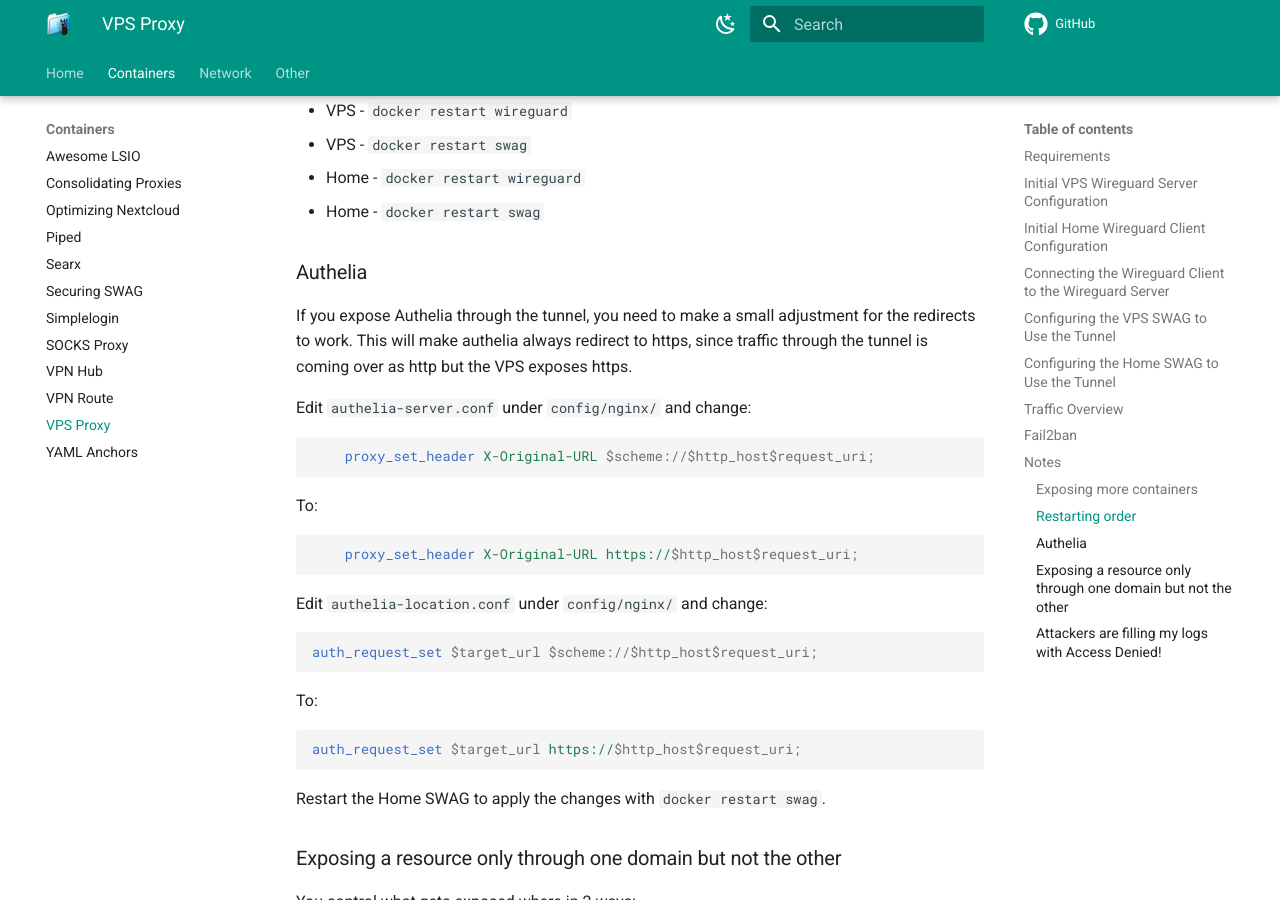
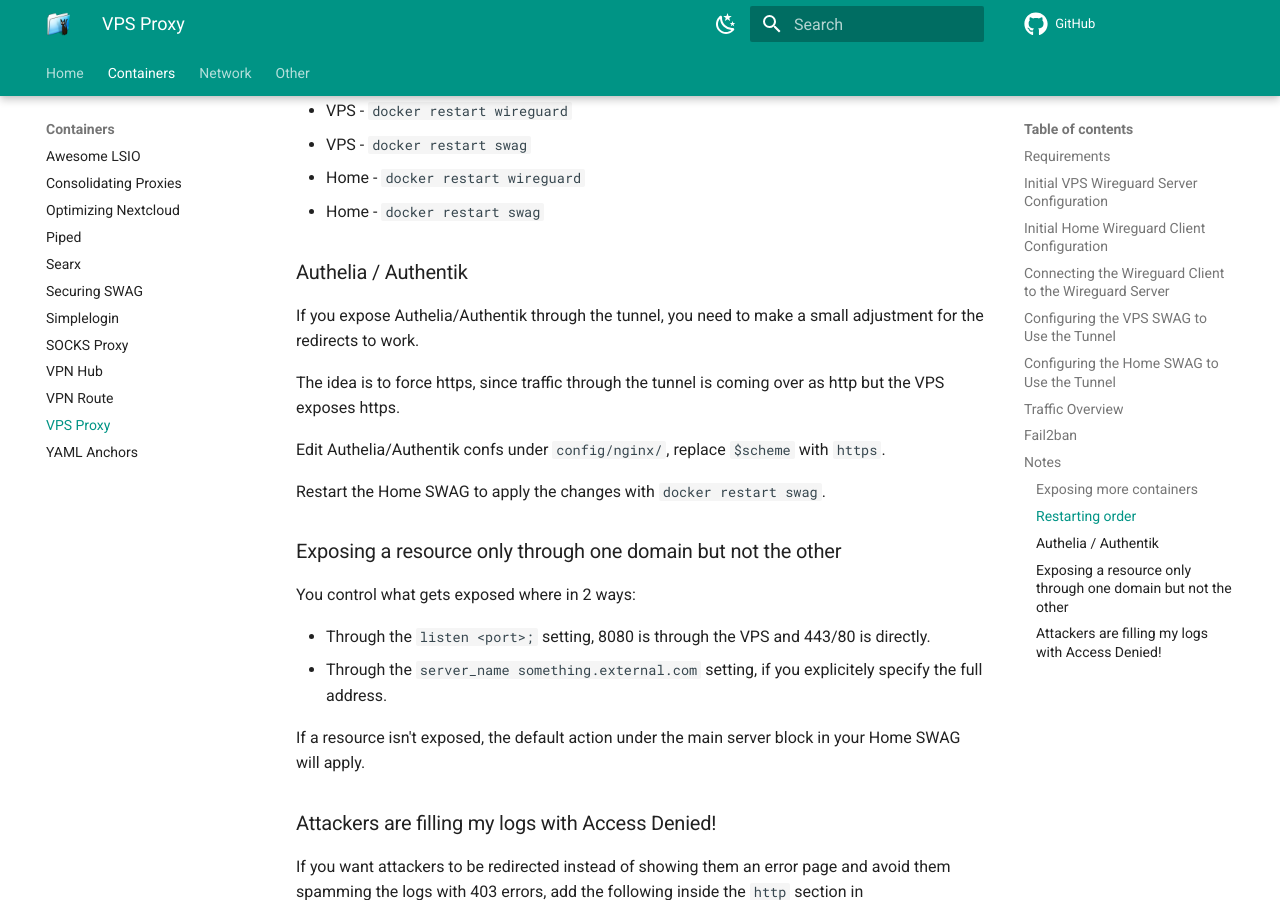
Before and after one commit to quietsy/advanced-configurations, an MkDocs documentation site: the page built from docs/vps.md, in a window 1280 px wide and 900 px high, scrolled down 7986 px. Built offline with MkDocs 1.6.1 and Material for MkDocs 9.7.7, drawn with Linux system fonts in a browser that asks for light colours; comment, search, counter and statistics services are not loaded.

Commit message:
Update vps

````diff
--- a/docs/vps.md
+++ b/docs/vps.md
@@ -289,34 +289,13 @@
 - Home - `docker restart wireguard`
 - Home - `docker restart swag`
 
-### Authelia
+### Authelia / Authentik
 
-If you expose Authelia through the tunnel, you need to make a small adjustment for the redirects to work.
-This will make authelia always redirect to https, since traffic through the tunnel is coming over as http but the VPS exposes https.
+If you expose Authelia/Authentik through the tunnel, you need to make a small adjustment for the redirects to work.
 
-Edit `authelia-server.conf` under `config/nginx/` and change:
+The idea is to force https, since traffic through the tunnel is coming over as http but the VPS exposes https.
 
-```Nginx
-    proxy_set_header X-Original-URL $scheme://$http_host$request_uri;
-```
-
-To:
-
-```Nginx
-    proxy_set_header X-Original-URL https://$http_host$request_uri;
-```
-
-Edit `authelia-location.conf` under `config/nginx/` and change:
-
-```Nginx
-auth_request_set $target_url $scheme://$http_host$request_uri;
-```
-
-To:
-
-```Nginx
-auth_request_set $target_url https://$http_host$request_uri;
-```
+Edit Authelia/Authentik confs under `config/nginx/`, replace `$scheme` with `https`.
 
 Restart the Home SWAG to apply the changes with `docker restart swag`.
 
````
